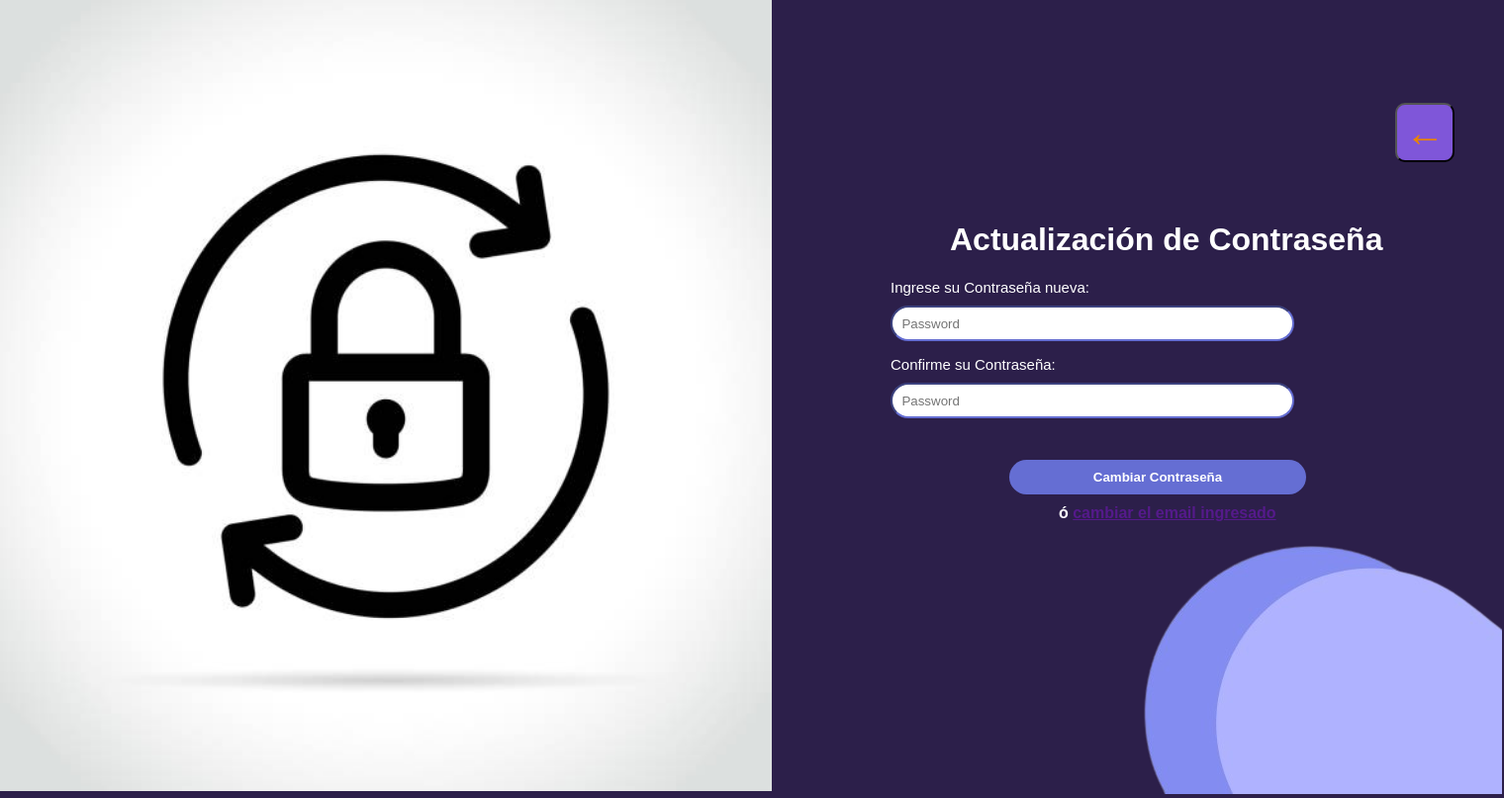
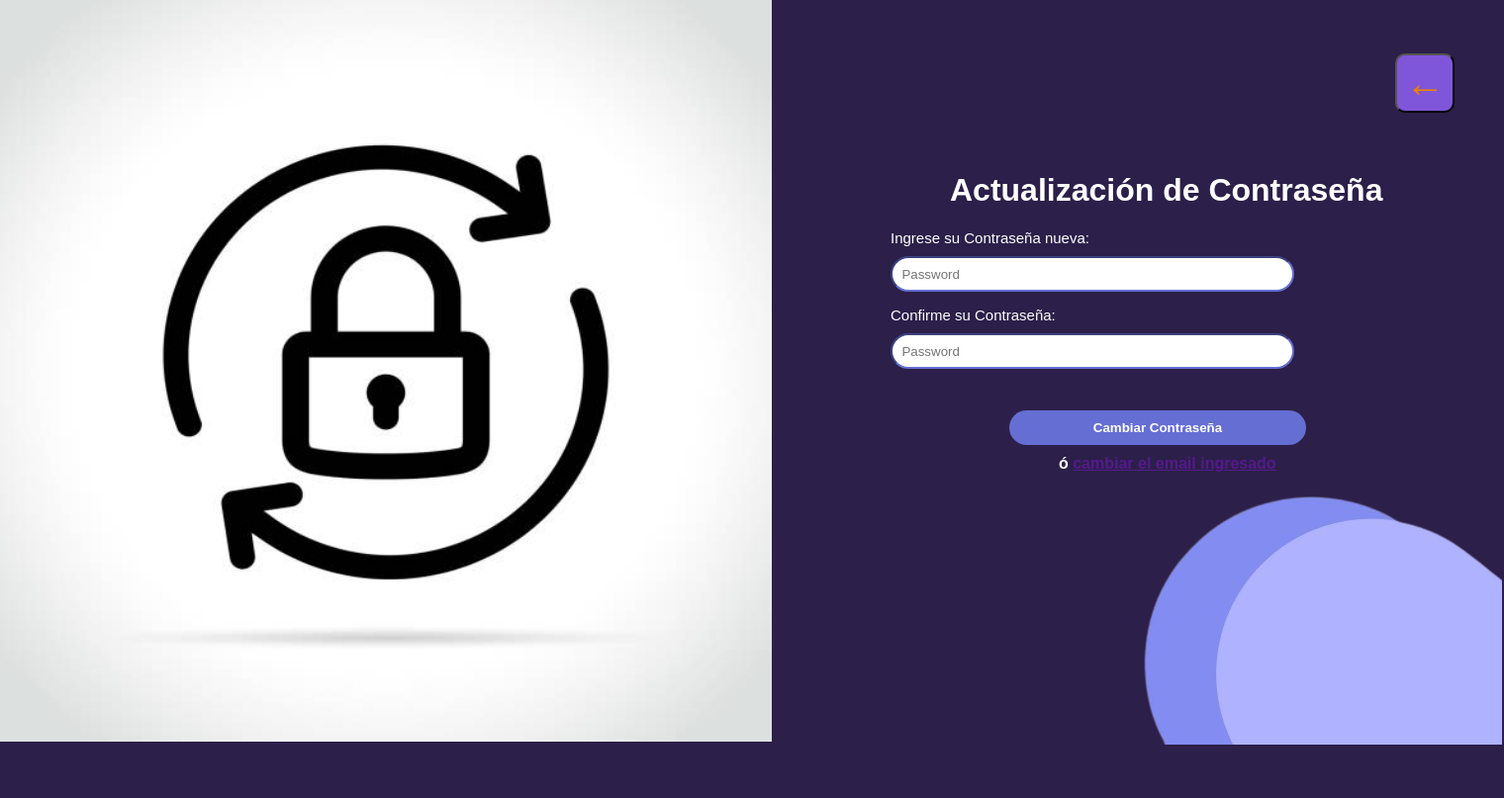
Before and after one commit to DannVal9/CAPUCHINO, a PHP site: the page made by CAPUCHINO/cambiocontraseña.html in a window 1520 px wide. Shown: the whole page at 99% size. After the commit the page ends 753 px from the top, so only its background shows below. Run offline with PHP 8.4, Linux system fonts and the light colour scheme.

Commit message:
Subo los estilos actualizados hasta el momento

```diff
--- a/CAPUCHINO/styles.css
+++ b/CAPUCHINO/styles.css
@@ -803,7 +803,7 @@
 
 .formu h1{
     margin-top: 80px;
-    margin-left: 90px;
+    margin-left: 80px;
     font-family: Arial, Helvetica, sans-serif;
 }
 
@@ -854,7 +854,7 @@
 
 .imag2S img{
     width: 780px;
-    height: 800px;
+    height: 750px;
     margin: 0%;
 }
 
```
